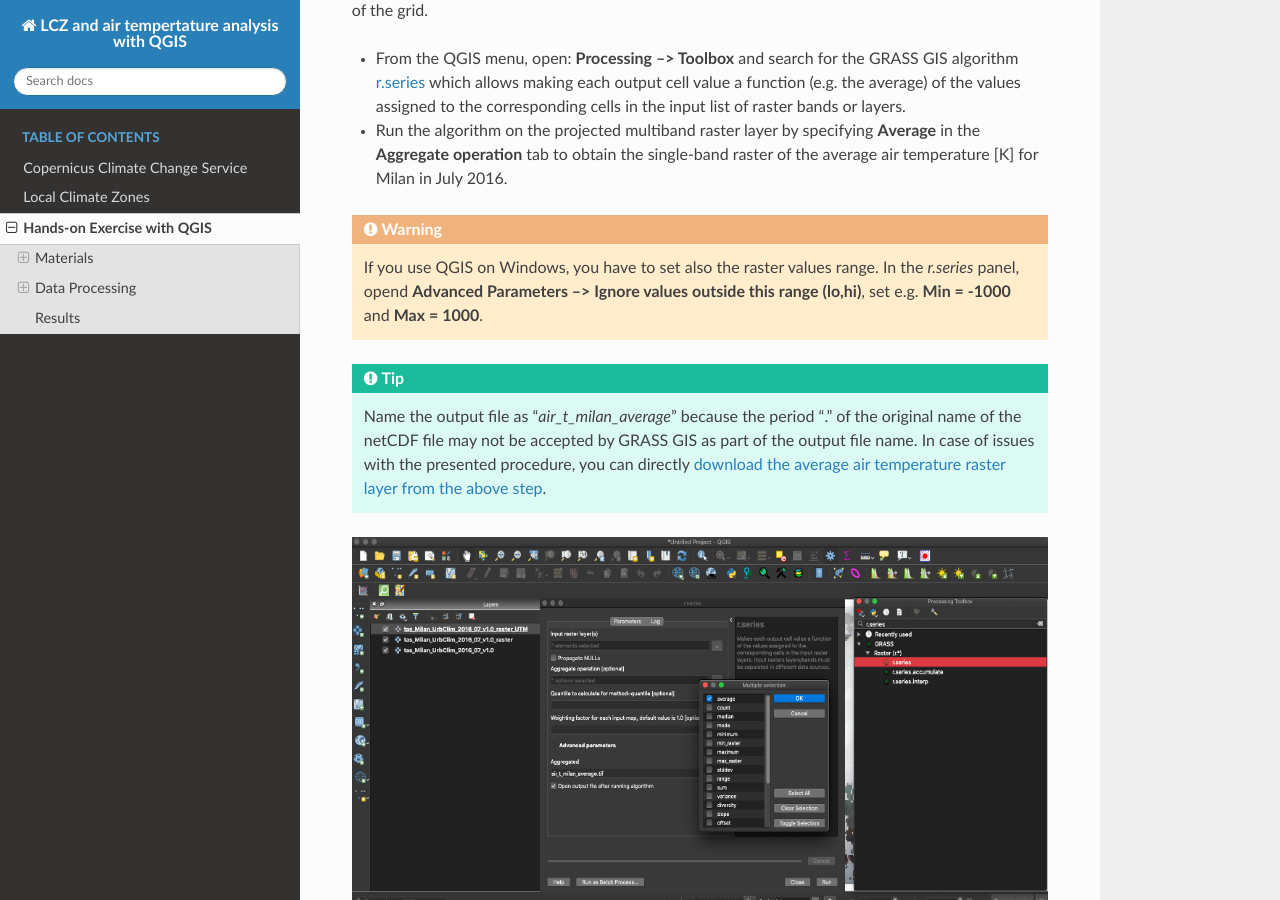
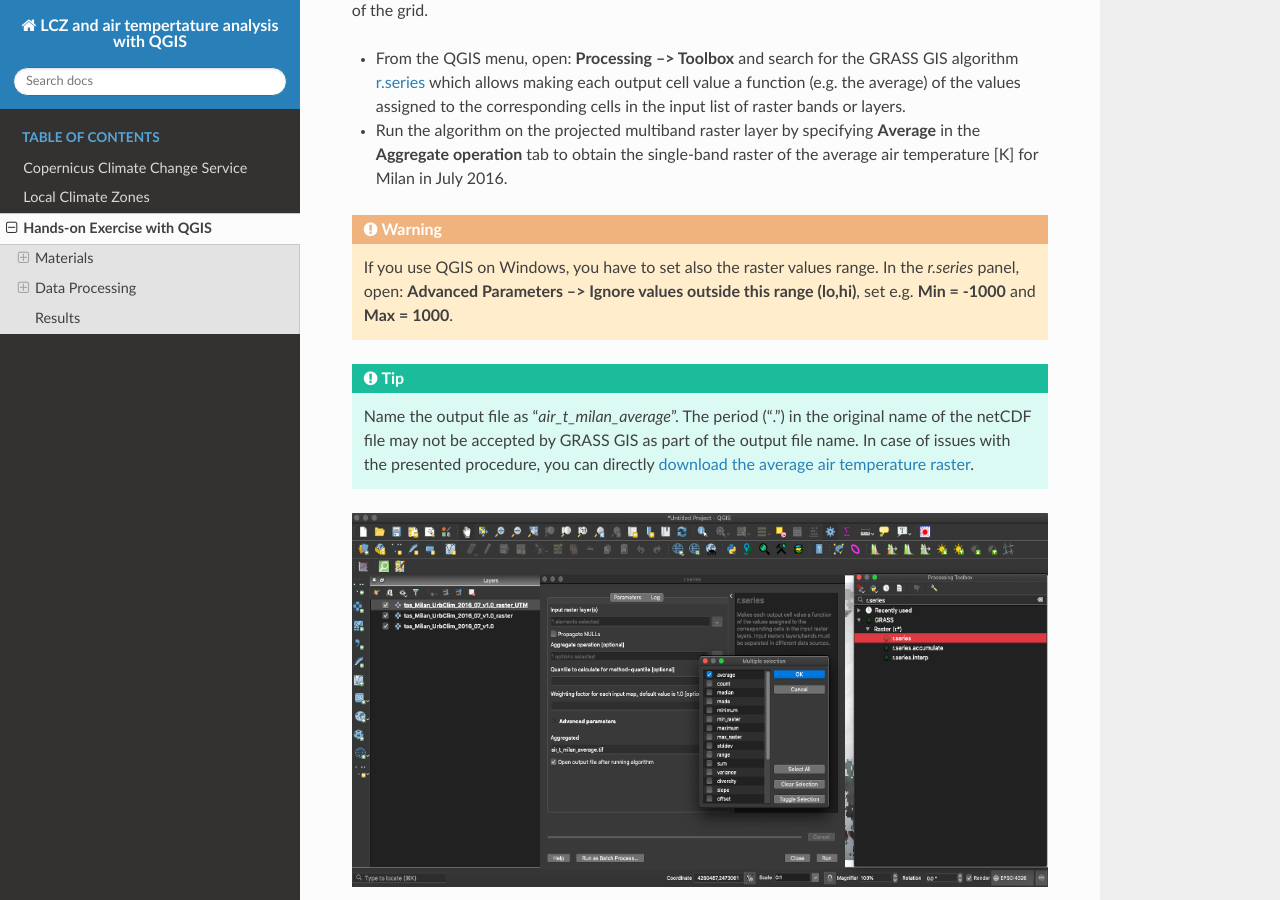
Before and after one commit to opengeolab/CA_LCZ_exercise_docs, a Sphinx documentation site: the page built from source/analysis.rst, in a window 1280 px wide and 900 px high, scrolled down 5940 px. Built offline with Sphinx 7.4.7 and the Read the Docs theme 2.0.0, drawn with Linux system fonts in a browser that asks for light colours.

Commit message:
minor changes 5

```diff
--- a/source/analysis.rst
+++ b/source/analysis.rst
@@ -153,11 +153,11 @@
 
 .. warning::
 
-   If you use QGIS on Windows, you have to set also the raster values range. In the *r.series* panel, opend **Advanced Parameters --> Ignore values outside this range (lo,hi)**, set e.g. **Min = -1000** and  **Max = 1000**.
+   If you use QGIS on Windows, you have to set also the raster values range. In the *r.series* panel, open: **Advanced Parameters --> Ignore values outside this range (lo,hi)**, set e.g. **Min = -1000** and **Max = 1000**.
 
 .. tip::
 
-   Name the output file as "*air_t_milan_average*" because the period "." of the original name of the netCDF file may not be accepted by GRASS GIS as part of the output file name. In case of issues with the presented procedure, you can directly `download the average air temperature raster layer from the above step <https://github.com/danioxoli/CA_LCZ_exercise_docs/raw/master/source/files/air_t_milan_average.zip>`_.
+   Name the output file as "*air_t_milan_average*". The period (".") in the original name of the netCDF file may not be accepted by GRASS GIS as part of the output file name. In case of issues with the presented procedure, you can directly `download the average air temperature raster <https://github.com/danioxoli/CA_LCZ_exercise_docs/raw/master/source/files/air_t_milan_average.zip>`_.
 
 
 .. image:: /images/netcdf_processing_3.png
```
Also changed, not shown: 5 other files.
